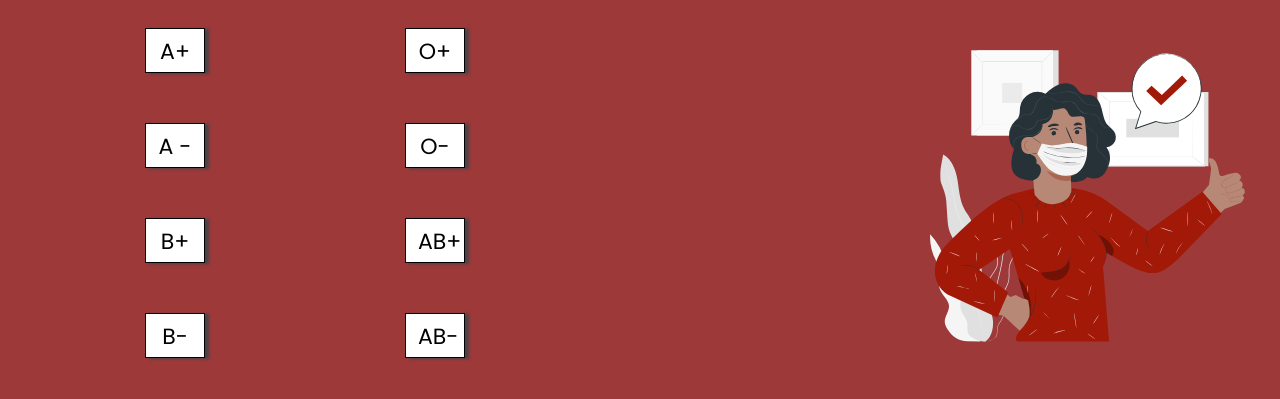
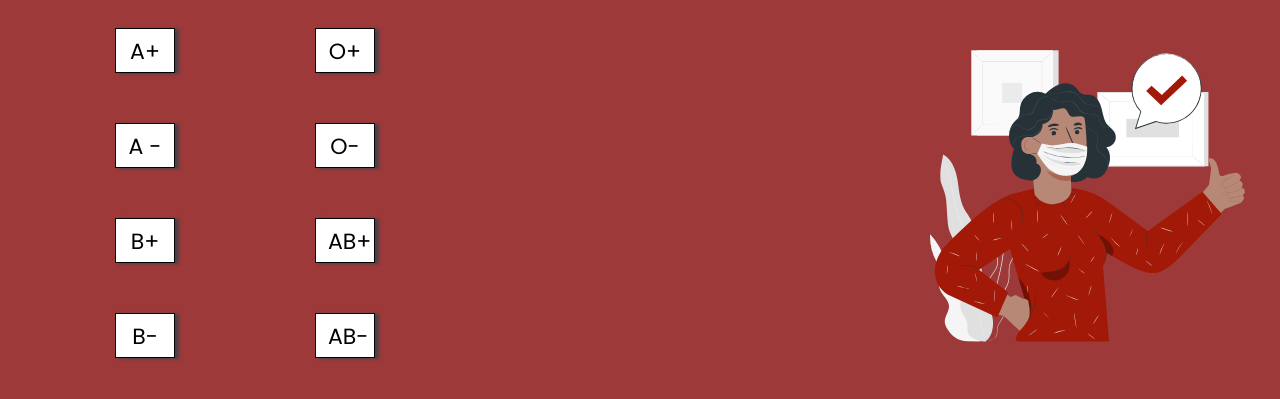
Before and after one commit to Meera1609/bl, a plain HTML site: page index.html in a window 1280 px wide. Shown: the part 179-578 px from the top of the page. Drawn offline with nearby package versions, Linux system fonts and the light colour scheme.

Commit message:
Update styles.css

```diff
--- a/styles.css
+++ b/styles.css
@@ -13,7 +13,7 @@ table{
 
 @media screen and (min-width:400px) {
 td{
-    padding:25px 100px;
+    padding:25px 70px;
   }
 #bl-op{
   padding-left: 90px;
```
